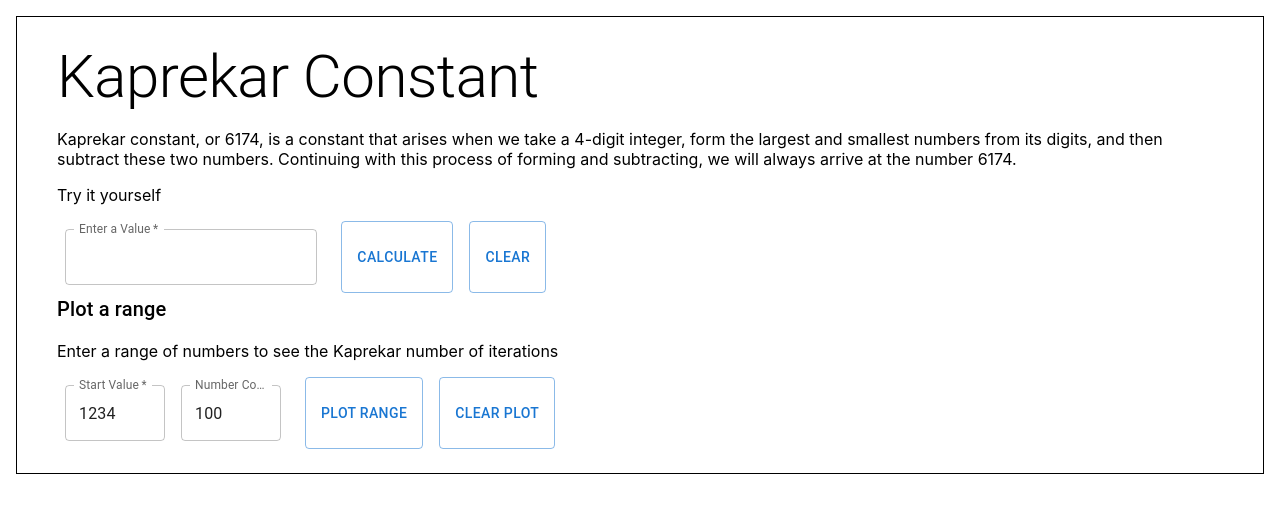
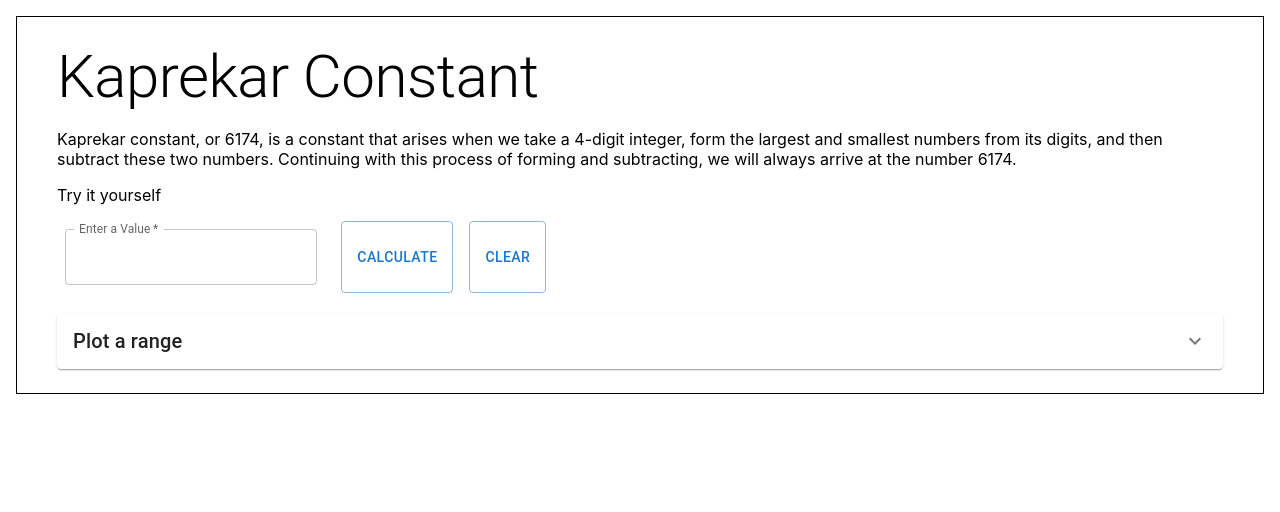
Before and after one commit to cerdamario13/fun-math, a React (Create React App) app: page / in a window 1280 px wide. Shown: the top 512 px of the page. Built offline with nearby package versions, Linux system fonts and the light colour scheme.

Commit message:
added padding to accordion

```diff
--- a/src/App.js
+++ b/src/App.js
@@ -1,5 +1,6 @@
 import * as React from 'react';
-import { Typography } from '@mui/material';
+import { Accordion, AccordionDetails, AccordionSummary, Typography } from '@mui/material';
+import ExpandMoreIcon from '@mui/icons-material/ExpandMore';
 import Box from '@mui/material/Box';
 import TextField from '@mui/material/TextField';
 import Button from '@mui/material/Button';
@@ -201,9 +202,21 @@ function App() {
 
         ) : (<></>)}
 
+        <Stack spacing={2} paddingTop='20px'>
+
+          <Accordion>
+            <AccordionSummary
+              expandIcon={<ExpandMoreIcon />}
+              aria-controls="panel1a-content"
+              id="panel1a-header"
+              >
                 <Typography variant="h6">
                   Plot a range
                 </Typography>
+
+            </AccordionSummary>
+            <AccordionDetails>
+
             <p>Enter a range of numbers to see the Kaprekar number of iterations</p>
 
               <Stack spacing={2} direction="row">
@@ -225,7 +238,7 @@ function App() {
                   type="number"
                   value={numberCount}
                   onChange={(event) => setNumberCount(event.target.value)}
-            style={{width: '100px'}}
+                  style={{width: '150px'}}
                 />
                 <Button variant='outlined' onClick={() => plotRange()} >Plot Range</Button>
                 <Button variant='outlined' onClick={() => clearRangePlot()} >Clear Plot</Button>
@@ -248,6 +261,11 @@ function App() {
 
               </Stack>
 
+            </AccordionDetails>
+          </Accordion>
+
+        </Stack>
+
 
 
       </Box>
```
Also changed, not shown: package.json (+4 -3 lines), 1 other file (tests, documents, lock files or other folders). Lines whose indentation alone changed are shown as unchanged.
